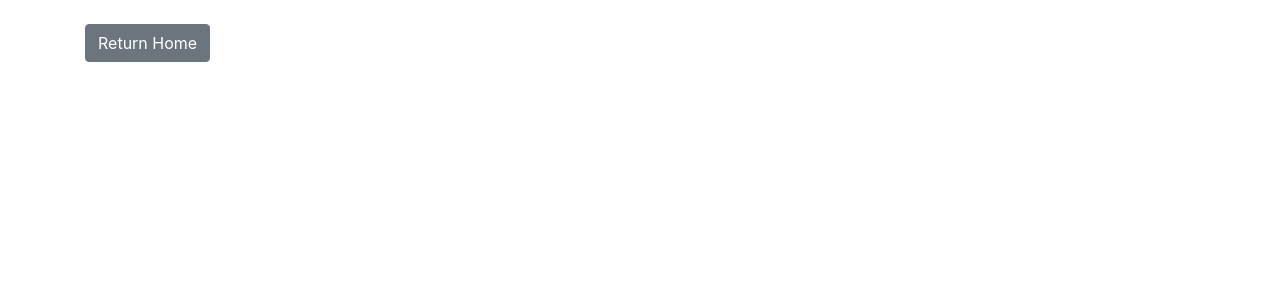
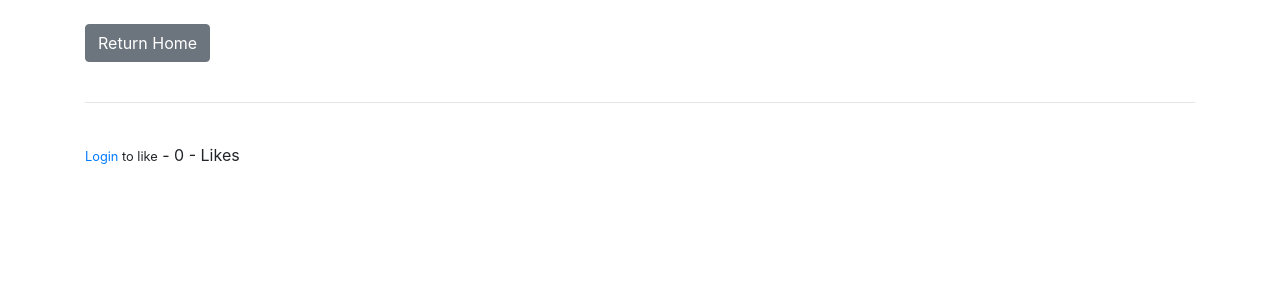
Before and after one commit to earthtomemphis/ThingsToLoveAboutDenver, a Django app: page /article/1 in a window 1280 px wide. Shown: the part 241-541 px from the top of the page. Run offline with Django 3.2, Linux system fonts and the light colour scheme; data comes from the database, SQL or seed files in the repository; both versions use the stored data as it was after the commit.

Commit message:
Added Like Button

```diff
--- a/blog/forms.py
+++ b/blog/forms.py
@@ -14,7 +14,7 @@ class PostForm(forms.ModelForm):
 
         widgets = {
             'title': forms.TextInput(attrs={'class': 'form-control'}),
-            'author': forms.TextInput(attrs={'class': 'form-control', 'id': 'user'}),
+            'author': forms.TextInput(attrs={'class': 'form-control', 'value':'', 'id': 'user', 'type': 'hidden'}),
             #'author': forms.Select(attrs={'class': 'form-control'}),
             'category': forms.Select(choices=choice_list, attrs={'class': 'form-control'}),
             'body': forms.Textarea(attrs={'class': 'form-control'}),
--- a/blog/models.py
+++ b/blog/models.py
@@ -19,6 +19,10 @@ class Post(models.Model):
     body = models.TextField()
     post_date = models.DateTimeField(auto_now_add=True)
     category = models.CharField(max_length=255, default='---')
+    likes = models.ManyToManyField(User, related_name='blog_posts')
+
+    def total_likes(self):
+        return self.likes.count()
 
     def __str__(self):
         return self.title + ' | ' + str(self.author)
--- a/blog/templates/add_post.html
+++ b/blog/templates/add_post.html
@@ -13,8 +13,8 @@
         </form>
     </div>
     <script>
-        var name = "{{ user.username }}";
-        document.getElementById("user").placeholder = name;
+        var name = "{{ user.id }}";
+        document.getElementById("user").value = name;
     </script>
 {% else %}
 
--- a/blog/templates/article_details.html
+++ b/blog/templates/article_details.html
@@ -21,5 +21,23 @@
 
     <br><br>
     <a href="{% url 'home' %}" class="btn btn-secondary">Return Home</a>
+
+    <br><br>
+    <hr>
+    <br>
+    <form action="
+    {% url 'like_post' post.pk %}" method="POST">
+        {% csrf_token %}
+    {% if user.is_authenticated %}
+        {% if liked %}
+            <button type="submit" name="post_id" value="{{ post.id }}" class="btn btn-secondary btn-sm">Unlike</button>
+        {% else %}
+            <button type="submit" name="post_id" value="{{ post.id }}" class="btn btn-secondary btn-sm">Like</button>
+        {% endif %}
+    {% else %}
+    <small><a href="{% url 'login' %}">Login</a> to like</small>
+    {% endif %}
+        - {{ total_likes }} - Likes
+    </form>
     {% endblock %}
 </body>
--- a/blog/templates/base.html
+++ b/blog/templates/base.html
@@ -9,14 +9,14 @@
         <link rel="stylesheet" href="https://cdn.jsdelivr.net/npm/bootstrap@4.5.3/dist/css/bootstrap.min.css" integrity="sha384-TX8t27EcRE3e/ihU7zmQxVncDAy5uIKz4rEkgIXeMed4M0jlfIDPvg6uqKI2xXr2" crossorigin="anonymous">
 
         {% block title %}
-            <title>Things To Love About  Denver</title>
+            <title>Things To Love About Denver</title>
         {% endblock %}
 
     </head>
     <body>
 
         <nav class="navbar navbar-expand-lg navbar-dark bg-dark">
-            <a class="navbar-brand" href=" {% url 'home' %}">ThingsToLoveAboutDenver</a>
+            <a class="navbar-brand" href="{% url 'home' %}">ThingsToLoveAboutDenver</a>
             <button class="navbar-toggler" type="button" data-toggle="collapse" data-target="#navbarSupportedContent" aria-controls="navbarSupportedContent" aria-expanded="false" aria-label="Toggle navigation">
             <span class="navbar-toggler-icon"></span>
             </button>
--- a/blog/urls.py
+++ b/blog/urls.py
@@ -1,8 +1,8 @@
 from django.urls import path
-from . views import HomeView, ArticleDetailView, AddPostView, UpdatePostView, DeletePostView, AddCategoryView, CategoryView, CategorylistView
+from . views import HomeView, ArticleDetailView, AddPostView, UpdatePostView, DeletePostView, AddCategoryView, CategoryView, CategorylistView, LikeView
 
 urlpatterns = [
-    path('', HomeView.as_view(), name="home"),
+    path('', HomeView.as_view(), name='home'),
     path('article/<int:pk>', ArticleDetailView.as_view(), name='article-detail'),
     path('new-post/', AddPostView.as_view(), name='new-post'),
     path('add_category/', AddCategoryView.as_view(), name='add_category'),
@@ -10,4 +10,5 @@ urlpatterns = [
     path('article/<int:pk>/remove', DeletePostView.as_view(), name='delete_post'),
     path('category/<str:cats>', CategoryView, name='category'),
     path('category-list/', CategorylistView, name='category-list'),
+    path('like/<int:pk>', LikeView, name='like_post'),
 ]
--- a/blog/views.py
+++ b/blog/views.py
@@ -1,8 +1,9 @@
-from django.shortcuts import render
+from django.shortcuts import render, get_object_or_404
 from django.views.generic import ListView, DetailView, CreateView, UpdateView, DeleteView
 from . models import Post, Category
 from . forms import PostForm, EditForm
-from django.urls import reverse_lazy
+from django.urls import reverse_lazy, reverse
+from django.http import HttpResponseRedirect
 
 # Create your views here.
 class HomeView(ListView):
@@ -15,6 +16,18 @@ class HomeView(ListView):
         context = super(HomeView, self). get_context_data(*args, **kwargs)
         context["cat_menu"] = cat_menu
         return context
+
+def LikeView(request, pk):
+    post = get_object_or_404(Post, id=request.POST.get('post_id'))
+    liked = False
+    if post.likes.filter(id=request.user.id).exists():
+        post.likes.remove(request.user)
+        liked = False
+    else:
+        post.likes.add(request.user)
+        liked = True
+
+    return HttpResponseRedirect(reverse('article-detail', args=[str(pk)]))
 
 def CategorylistView(request):
     cat_menu_list = Category.objects.all()
@@ -30,7 +43,16 @@ class ArticleDetailView(DetailView):
     def get_context_data(self, *args, **kwargs):
         cat_menu = Category.objects.all()
         context = super(ArticleDetailView, self). get_context_data(*args, **kwargs)
+        stuff = get_object_or_404(Post, id=self.kwargs['pk'])
+        total_likes = stuff.total_likes()
+
+        liked = False
+        if stuff.likes.filter(id=self.request.user.id).exists():
+            liked = True
+
         context["cat_menu"] = cat_menu
+        context["total_likes"] = total_likes
+        context["liked"] = liked
         return context
 
 class AddPostView(CreateView):
```
Also changed, not shown: blog/migrations/0006_post_likes.py (added), db.sqlite3.
